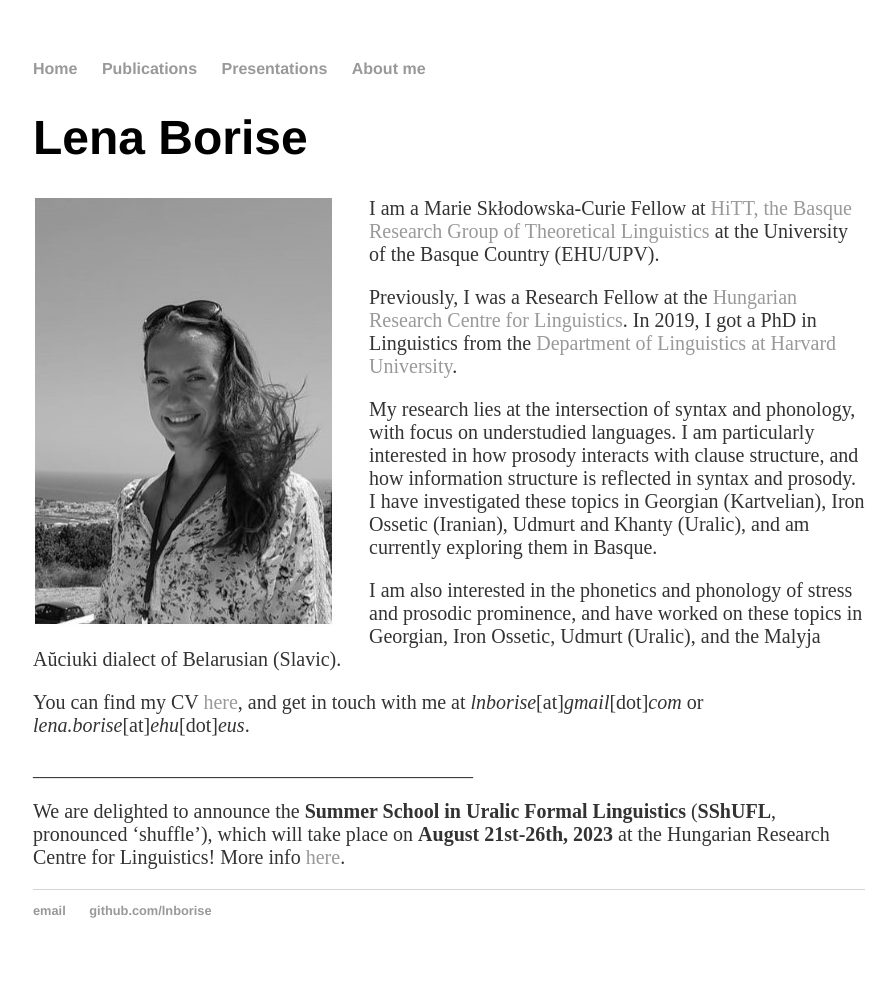
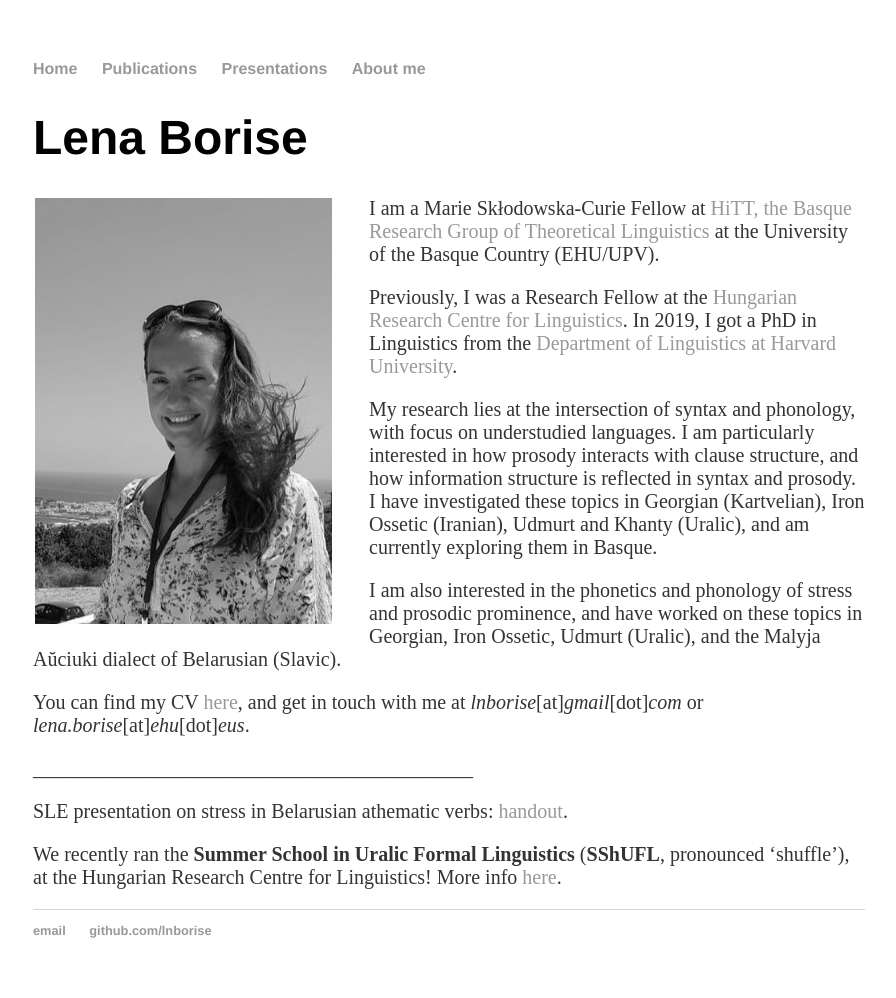
Before and after one commit to lnborise/lnborise.github.io, a Jekyll site: the page built from index.html, in a window 1280 px wide. Shown: the whole page, without its empty margins (191-1087 px from the left). Built offline with Jekyll 4.4.1, drawn with Linux system fonts in a browser that asks for light colours.

Commit message:
Update index.html

```diff
--- a/index.html
+++ b/index.html
@@ -21,7 +21,9 @@ title: Lena Borise
 
 	  <p>____________________________________________</p>
 
-	  <p> We are delighted to announce the <b>Summer School in Uralic Formal Linguistics</b> (<b>SShUFL</b>, pronounced ‘shuffle’), which will take place on <b>August 21st-26th, 2023</b> at the Hungarian Research Centre for Linguistics! More info <a href="https://www.sshufl-school.nytud.hu/">here</a>.</p>
+	  <p> SLE presentation on stress in Belarusian athematic verbs: <a href="https://lnborise.github.io/assets/Borise_Bel_SLE2023.pdf">handout</a>. </p>
+
+	  <p> We recently ran the <b>Summer School in Uralic Formal Linguistics</b> (<b>SShUFL</b>, pronounced ‘shuffle’), at the Hungarian Research Centre for Linguistics! More info <a href="https://www.sshufl-school.nytud.hu/">here</a>.</p>
 
 
 
```
